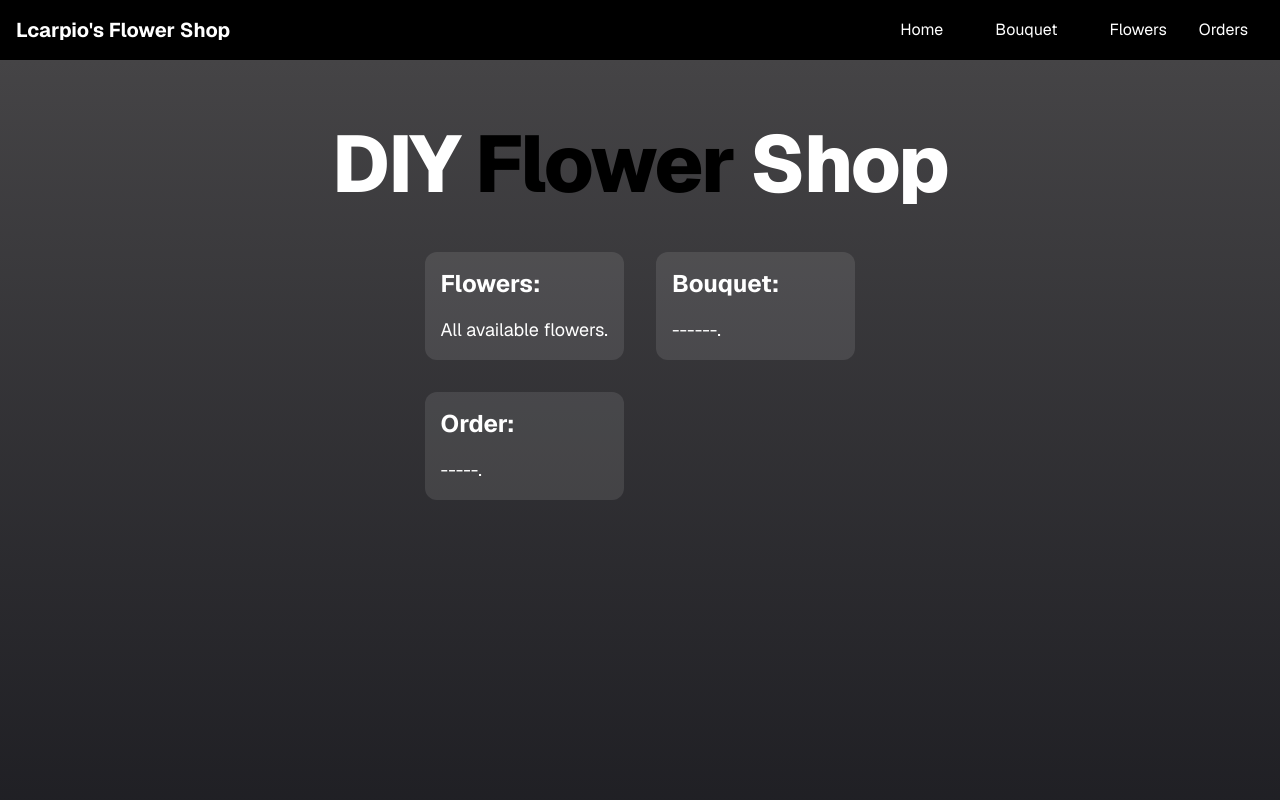
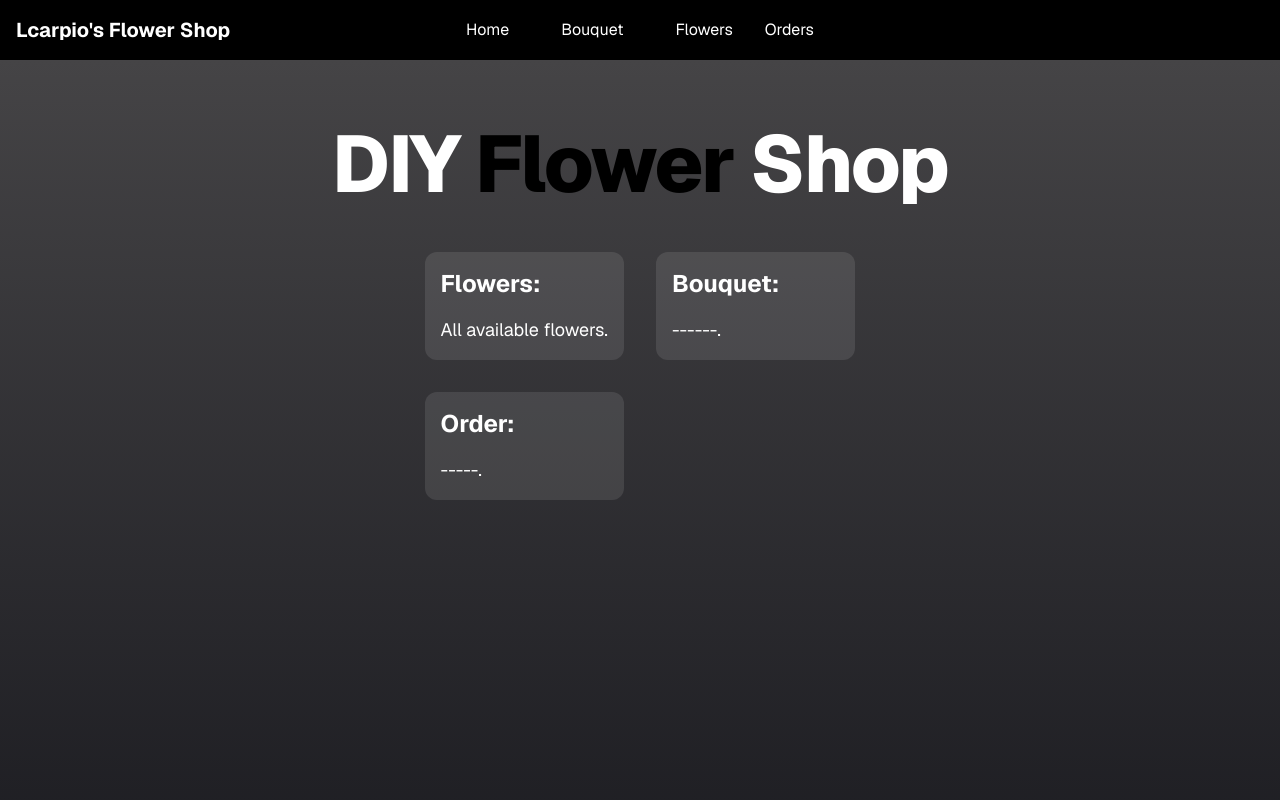
Before and after one commit to CedricMillare/dyiflowershop, a Next.js app: page / in a window 1280 px wide. Shown: the top 800 px of the page. Built offline with nearby package versions, Linux system fonts and the light colour scheme.

Commit message:
initial commit

```diff
--- a/src/app/_components/footer.tsx
+++ b/src/app/_components/footer.tsx
@@ -1,6 +1,6 @@
 export function Footer() {
     return (
-        <footer className=" text-white">
+        <footer className="bg-black text-white">
             <div className="max-w mx-auto px-4 sm:px-6 lg:px-8">
 
                 <div className="text-center pt-3">
--- a/src/app/_components/topnav.tsx
+++ b/src/app/_components/topnav.tsx
@@ -1,9 +1,9 @@
 export function TopNav() {
     return (
-            <nav className="max-w flex items-center justify-between p-4">
+            <nav className="sticky top-0 w-full flex items-center text-center justify-between p-4 bg-black text-white">
                 <div className="text-xl font-bold">Lcarpio's Flower Shop</div>
 
-                <div className="flex gap-5 list-none class">
+                <div className="flex gap-5 list-none absolute left-1/2 transform -translate-x-1/2">
                     <div className="relative group">
                         <a href="#" className=" text-white px-4 py-2 rounded hover:bg-gray-500">Home</a>
                     </div>
--- a/src/app/layout.tsx
+++ b/src/app/layout.tsx
@@ -21,7 +21,7 @@
 }: Readonly<{ children: React.ReactNode }>) {
   return (
     <html lang="en" className={`${geist.variable}`}>
-      <body className="bg-black text-white">
+      <body>
         <TopNav />
         {children}
         <Footer />
```
